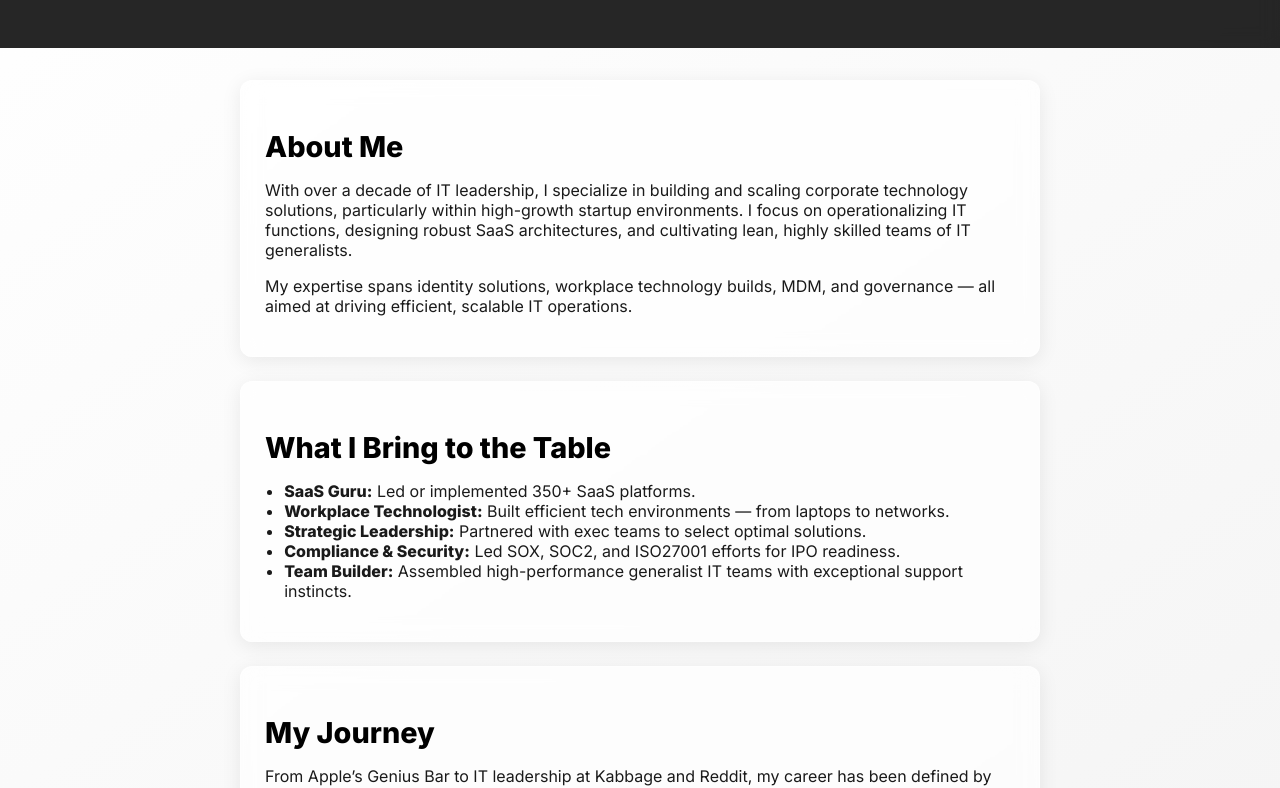
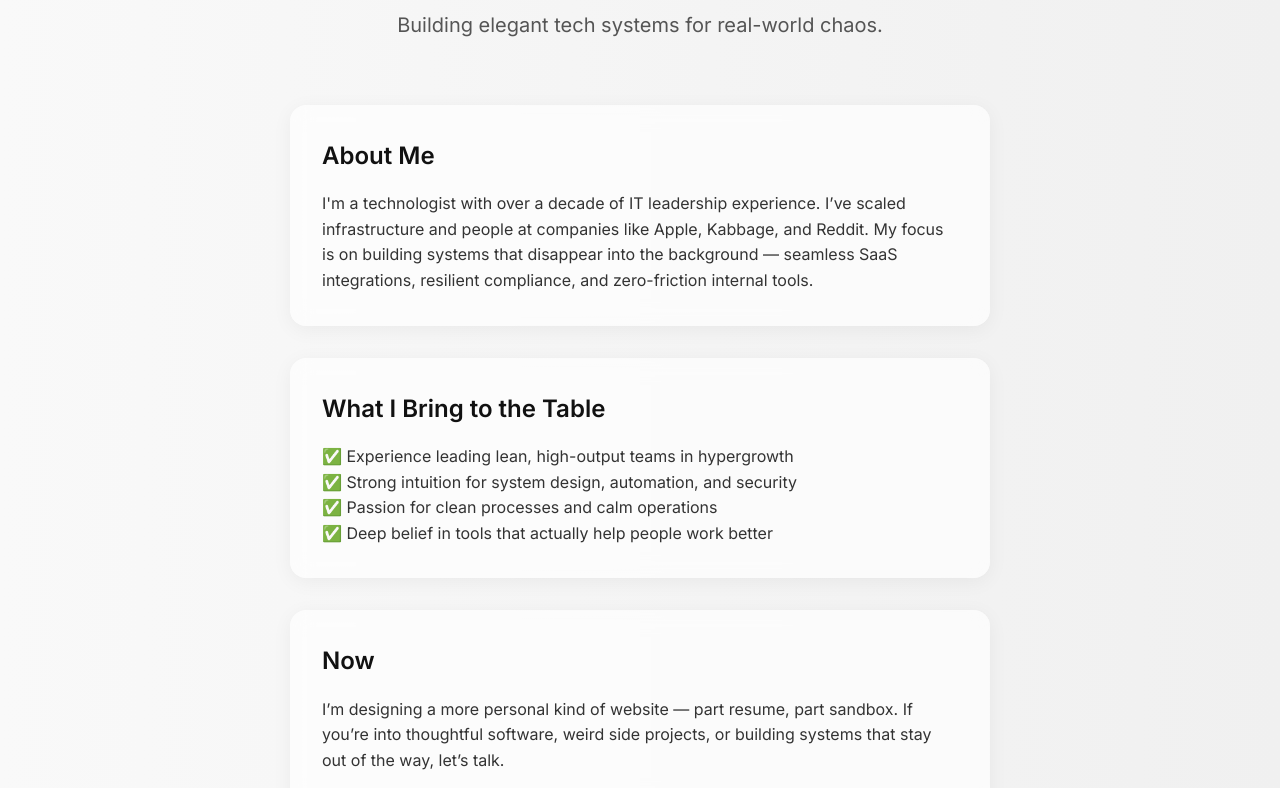
Before and after one commit to chayceoneal/bigfoot, a plain HTML site: page index.html in a window 1280 px wide. Shown: the part 116-904 px from the top of the page. Drawn offline with nearby package versions, Linux system fonts and the light colour scheme.

Commit message:
design shift

```diff
--- a/index.html
+++ b/index.html
@@ -3,120 +3,111 @@
   <head>
     <meta charset="UTF-8" />
     <meta name="viewport" content="width=device-width, initial-scale=1.0" />
-  <title>Chayce O'Neal | Technologist</title>
-  <link href="https://fonts.googleapis.com/css2?family=Inter:wght@400;600;800&display=swap" rel="stylesheet">
+    <title>Chayce O'Neal</title>
+    <link href="https://fonts.googleapis.com/css2?family=Inter:wght@400;600;700&display=swap" rel="stylesheet">
+    <script src="https://unpkg.com/aos@2.3.1/dist/aos.js"></script>
+    <link href="https://unpkg.com/aos@2.3.1/dist/aos.css" rel="stylesheet">
     <style>
+      * {
+        margin: 0;
+        padding: 0;
+        box-sizing: border-box;
+      }
+
       body {
-      margin: 0;
         font-family: 'Inter', sans-serif;
-      background: linear-gradient(145deg, #ffffff 0%, #f0f0f0 100%);
-      color: #1a1a1a;
+        background: linear-gradient(to right, #f9f9f9, #f0f0f0);
+        color: #111;
+        line-height: 1.6;
+        padding: 2rem;
       }
+
       header {
-      background: rgba(0, 0, 0, 0.85);
-      color: #fff;
-      padding: 2rem;
         text-align: center;
-      backdrop-filter: blur(8px);
-      -webkit-backdrop-filter: blur(8px);
+        margin-bottom: 4rem;
       }
+
       header h1 {
-      margin: 0;
-      font-size: 2.5rem;
+        font-size: 3rem;
+        font-weight: 700;
+        margin-bottom: 1rem;
       }
+
       header p {
-      font-size: 1.2rem;
-      margin-top: 0.5rem;
+        font-size: 1.25rem;
+        color: #555;
       }
-    section {
-      padding: 2rem 1rem;
-      max-width: 800px;
-      margin: auto;
-    }
-    section h2 {
-      font-size: 1.8rem;
-      margin-bottom: 1rem;
-      color: #000;
-    }
-    ul {
-      padding-left: 1.2rem;
-    }
-    .card {
-      background: rgba(255, 255, 255, 0.7);
-      padding: 1.5rem;
-      margin-bottom: 1.5rem;
-      border-radius: 12px;
-      border: 1px solid rgba(255, 255, 255, 0.4);
-      box-shadow: 0 4px 20px rgba(0, 0, 0, 0.08);
+
+      .section {
+        max-width: 700px;
+        margin: 2rem auto;
+        background: rgba(255, 255, 255, 0.65);
         backdrop-filter: blur(10px);
         -webkit-backdrop-filter: blur(10px);
+        border-radius: 1rem;
+        padding: 2rem;
+        box-shadow: 0 4px 20px rgba(0, 0, 0, 0.05);
       }
+
+      .section h2 {
+        font-size: 1.5rem;
+        font-weight: 600;
+        margin-bottom: 1rem;
+      }
+
+      .section p {
+        font-size: 1rem;
+        color: #333;
+      }
+
       footer {
-      background: rgba(245, 245, 245, 0.95);
-      color: #666;
-      padding: 2rem;
         text-align: center;
-      font-size: 0.9rem;
-      backdrop-filter: blur(6px);
-      -webkit-backdrop-filter: blur(6px);
-    }
-    a {
-      color: #007aff;
-      text-decoration: none;
-    }
-    a:hover {
-      text-decoration: underline;
+        margin-top: 4rem;
+        font-size: 0.875rem;
+        color: #777;
       }
     </style>
   </head>
   <body>
-  <header>
+    <header data-aos="fade-down">
       <h1>Chayce O'Neal</h1>
-    <p>Technologist • Builder • Bigfoot of the Internet</p>
+      <p>Building elegant tech systems for real-world chaos.</p>
     </header>
 
-  <section>
-    <div class="card">
+    <div class="section" data-aos="fade-up">
       <h2>About Me</h2>
-      <p>With over a decade of IT leadership, I specialize in building and scaling corporate technology solutions, particularly within high-growth startup environments. I focus on operationalizing IT functions, designing robust SaaS architectures, and cultivating lean, highly skilled teams of IT generalists.</p>
-      <p>My expertise spans identity solutions, workplace technology builds, MDM, and governance — all aimed at driving efficient, scalable IT operations.</p>
+      <p>
+        I'm a technologist with over a decade of IT leadership experience. I’ve scaled infrastructure and people at companies like Apple, Kabbage, and Reddit. My focus is on building systems that disappear into the background — seamless SaaS integrations, resilient compliance, and zero-friction internal tools.
+      </p>
     </div>
 
-    <div class="card">
+    <div class="section" data-aos="fade-up">
       <h2>What I Bring to the Table</h2>
-      <ul>
-        <li><strong>SaaS Guru:</strong> Led or implemented 350+ SaaS platforms.</li>
-        <li><strong>Workplace Technologist:</strong> Built efficient tech environments — from laptops to networks.</li>
-        <li><strong>Strategic Leadership:</strong> Partnered with exec teams to select optimal solutions.</li>
-        <li><strong>Compliance & Security:</strong> Led SOX, SOC2, and ISO27001 efforts for IPO readiness.</li>
-        <li><strong>Team Builder:</strong> Assembled high-performance generalist IT teams with exceptional support instincts.</li>
-      </ul>
+      <p>
+        ✅ Experience leading lean, high-output teams in hypergrowth<br />
+        ✅ Strong intuition for system design, automation, and security<br />
+        ✅ Passion for clean processes and calm operations<br />
+        ✅ Deep belief in tools that actually help people work better
+      </p>
     </div>
 
-    <div class="card">
-      <h2>My Journey</h2>
-      <p>From Apple’s Genius Bar to IT leadership at Kabbage and Reddit, my career has been defined by scaling IT from the ground up. I’ve designed support systems, implemented global workplace infrastructure, and helped startups navigate toward IPO.</p>
-      <p>I’ve built teams that can solve anything from an SSO config issue to an MDM policy failure — and teach others how to do it, too.</p>
+    <div class="section" data-aos="fade-up">
+      <h2>Now</h2>
+      <p>
+        I’m designing a more personal kind of website — part resume, part sandbox. If you’re into thoughtful software, weird side projects, or building systems that stay out of the way, let’s talk.
+      </p>
     </div>
 
-    <div class="card">
-      <h2>Philosophy</h2>
-      <p>I believe generalists make the best IT teams. Think DevOps for SaaS. SaaSOps. We handle SAML configs, Zoom outages, MDM deploys — and do it with empathy, speed, and clarity. IT should scale with the company, not slow it down.</p>
-    </div>
+    <footer>
+      &copy; 2025 Chayce O'Neal — Built with HTML, CSS, and AOS
+    </footer>
 
-    <div class="card">
-      <h2>Why Bigfoot?</h2>
-      <p>Bigfoot of the Internet. To me, it's a metaphor: know your digital footprint. Stay private, stay secure. I care deeply about helping others protect themselves online. Want to get started? Visit <a href="https://www.privacyguides.org" target="_blank">Privacy Guides</a>. Then let’s grab coffee.</p>
-    </div>
-
-    <div class="card">
-      <h2>Let's Connect</h2>
-      <p>Open to challenges, conversations, and collaborations. Reach me on <a href="https://www.linkedin.com/in/chayceoneal/" target="_blank">LinkedIn</a>.</p>
-    </div>
-  </section>
-
-  <footer>
-    <p>&copy; 2025 Chayce O'Neal. Built with curiosity and coffee.</p>
-  </footer>
+    <script>
+      AOS.init({
+        duration: 800,
+        easing: 'ease-in-out',
+        once: true,
+      });
+    </script>
   </body>
 </html>
```
Lines whose indentation alone changed are shown as unchanged.
